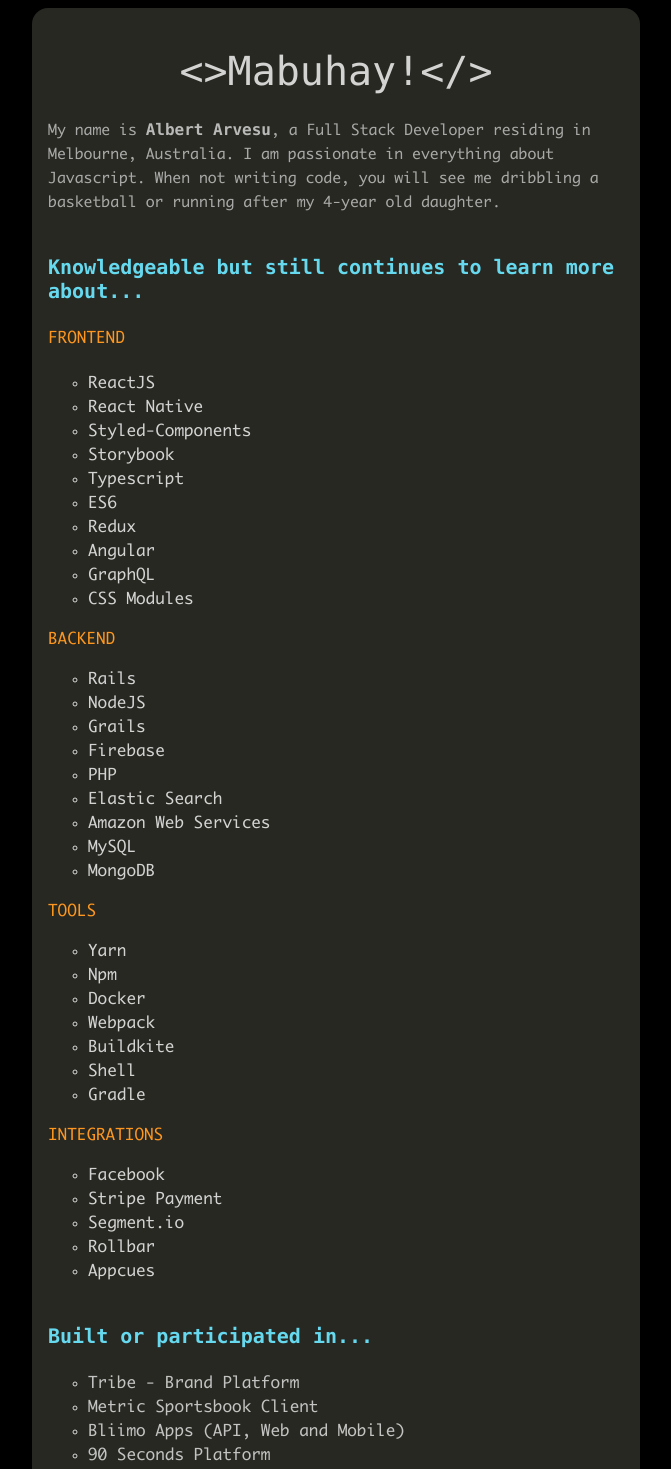
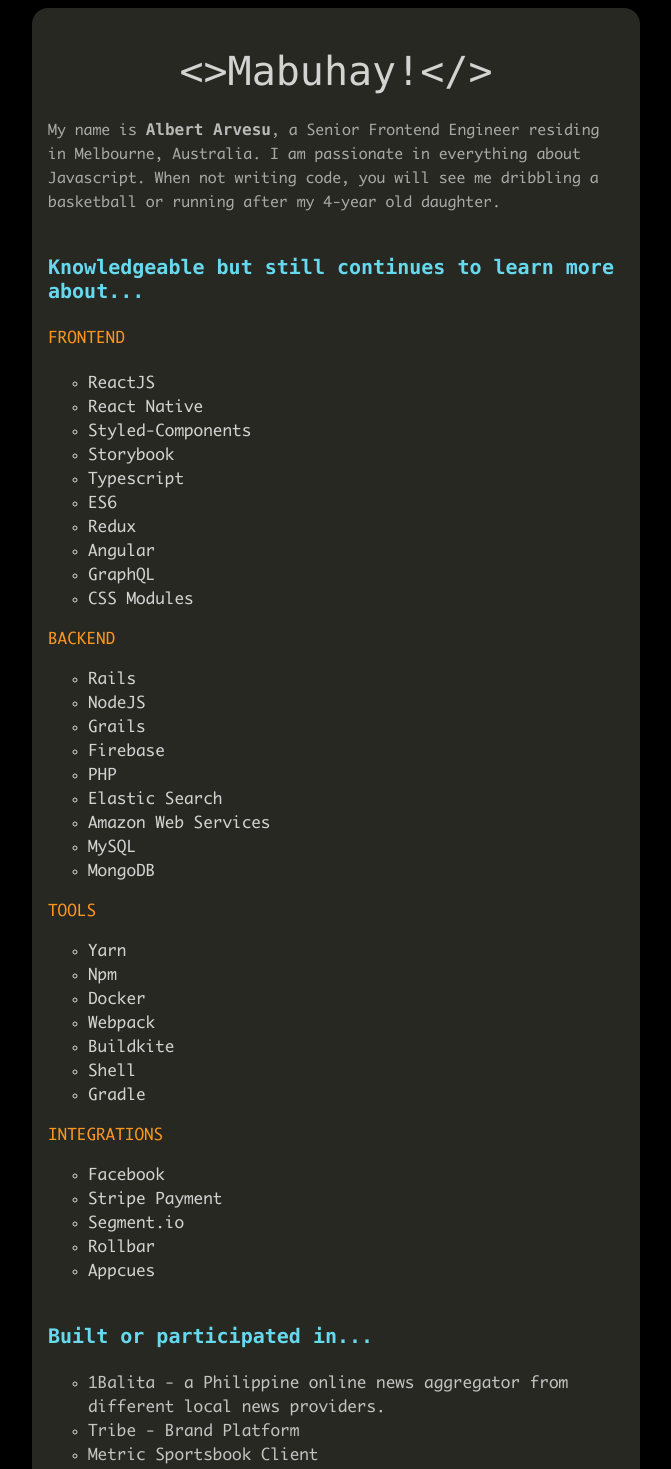
Before and after one commit to albertarvesu/albertarvesu.github.io, a React app: page / in a window 1280 px wide. Shown: the top 1469 px of the page, without its empty margins (304-975 px from the left). Built offline with nearby package versions, Linux system fonts and the light colour scheme.

Commit message:
added 1balita

```diff
--- a/src/App.js
+++ b/src/App.js
@@ -10,10 +10,10 @@
     </div>
 
     <p className="subhead">
-      My name is <strong className="name">Albert Arvesu</strong>, a Full Stack
-      Developer residing in Melbourne, Australia. I am passionate in everything
-      about Javascript. When not writing code, you will see me dribbling a
-      basketball or running after my 4-year old daughter.
+      My name is <strong className="name">Albert Arvesu</strong>, a Senior
+      Frontend Engineer residing in Melbourne, Australia. I am passionate in
+      everything about Javascript. When not writing code, you will see me
+      dribbling a basketball or running after my 4-year old daughter.
     </p>
 
     <h3 className="lead">
@@ -76,6 +76,12 @@
     <h3 className="lead">Built or participated in...</h3>
 
     <ul className="listContainer">
+      <li>
+        <a target="_blank" href="http://www.1balita.com">
+          1Balita - a Philippine online news aggregator from different local
+          news providers.
+        </a>
+      </li>
       <li>
         <a target="_blank" href="https://brand.tribegroup.co">
           Tribe - Brand Platform
```
